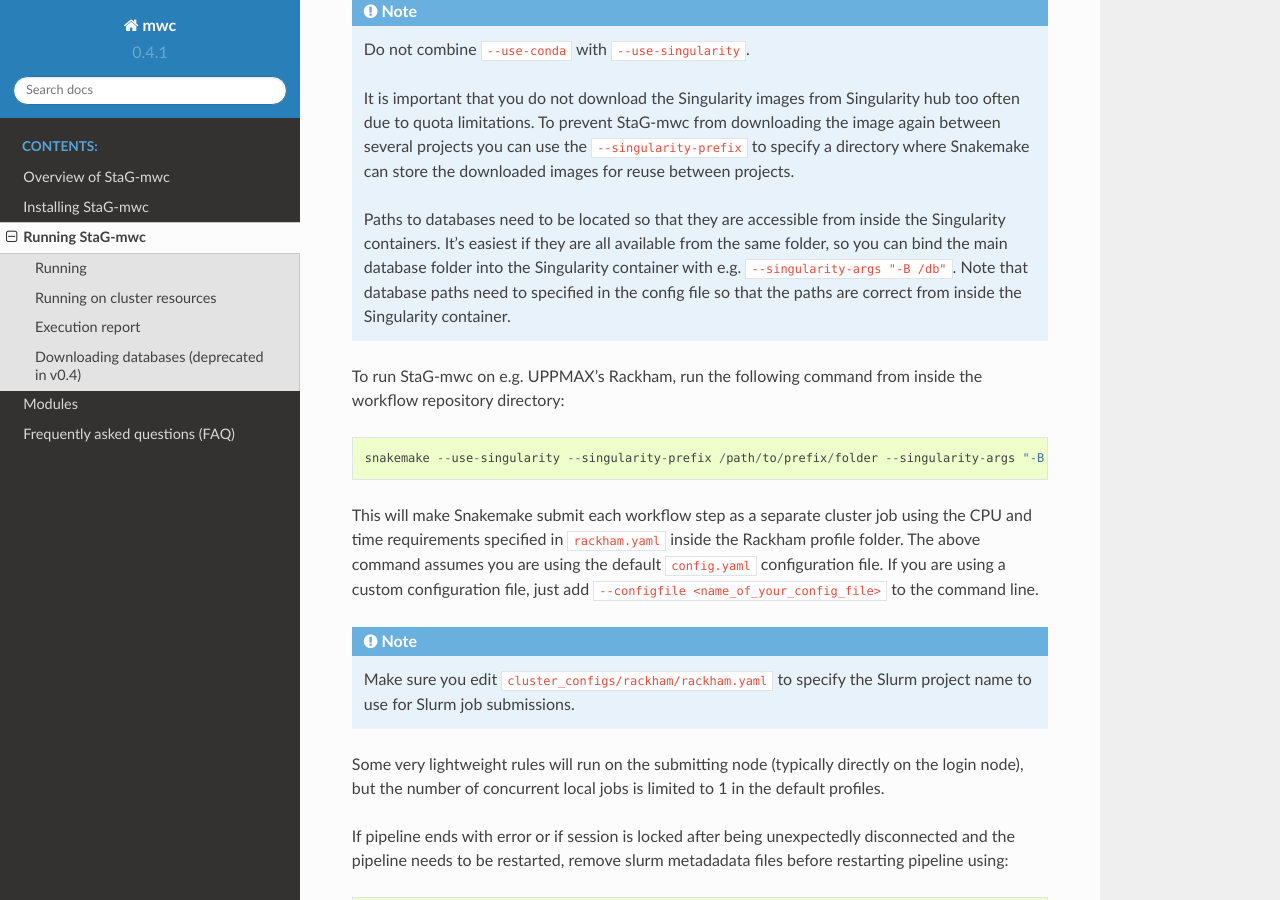
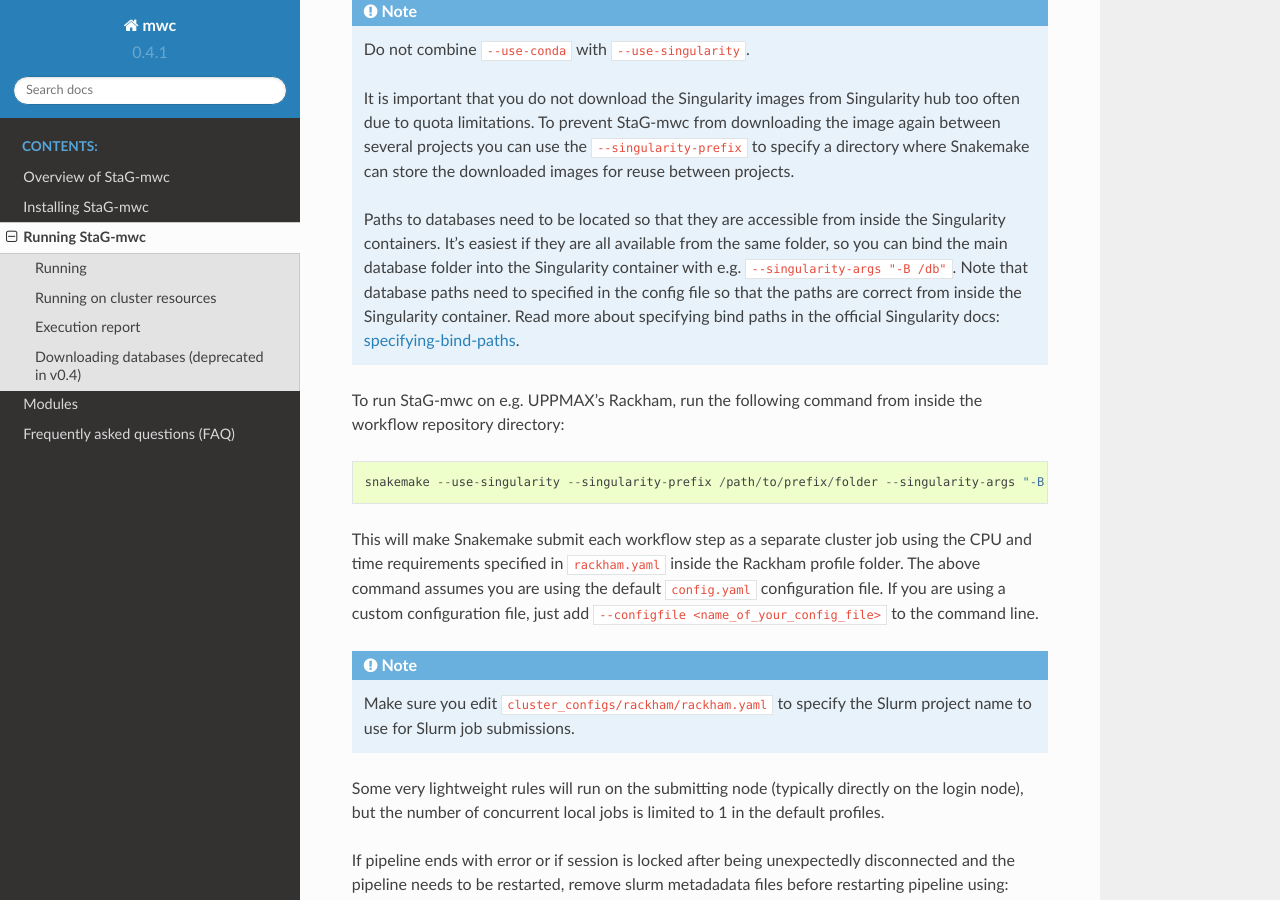
Before and after one commit to ctmrbio/stag-mwc, a Sphinx documentation site: the page built from docs/source/running.rst, in a window 1280 px wide and 900 px high, scrolled down 2267 px. Built offline with Sphinx 7.4.7 and the Read the Docs theme 2.0.0, drawn with Linux system fonts in a browser that asks for light colours.

Commit message:
Add link to Singularity bind docs

```diff
--- a/docs/source/running.rst
+++ b/docs/source/running.rst
@@ -98,6 +98,8 @@ Singularity. The workflow comes preconfigured to download and use containers
 from Singularity hub. To use Singularity launch Snakemake with the
 ``--use-singularity`` argument.
 
+.. _specifying-bind-paths: https://sylabs.io/guides/3.5/user-guide/bind_paths_and_mounts.html#specifying-bind-paths
+
 .. note::
 
     Do not combine ``--use-conda`` with ``--use-singularity``.
@@ -113,7 +115,8 @@ from Singularity hub. To use Singularity launch Snakemake with the
     from the same folder, so you can bind the main database folder into the
     Singularity container with e.g. ``--singularity-args "-B /db"``. Note that
     database paths need to specified in the config file so that the paths are
-    correct from inside the Singularity container.
+    correct from inside the Singularity container. Read more about specifying
+    bind paths in the official Singularity docs: specifying-bind-paths_.
 
 To run |full_name| on e.g. UPPMAX's Rackham, run the following command from
 inside the workflow repository directory::
```
